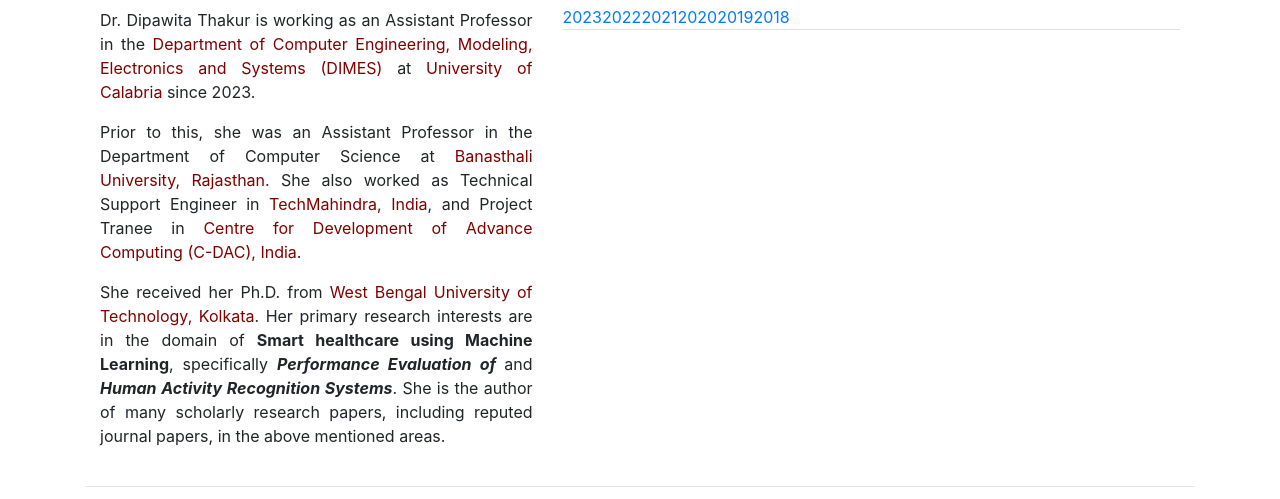
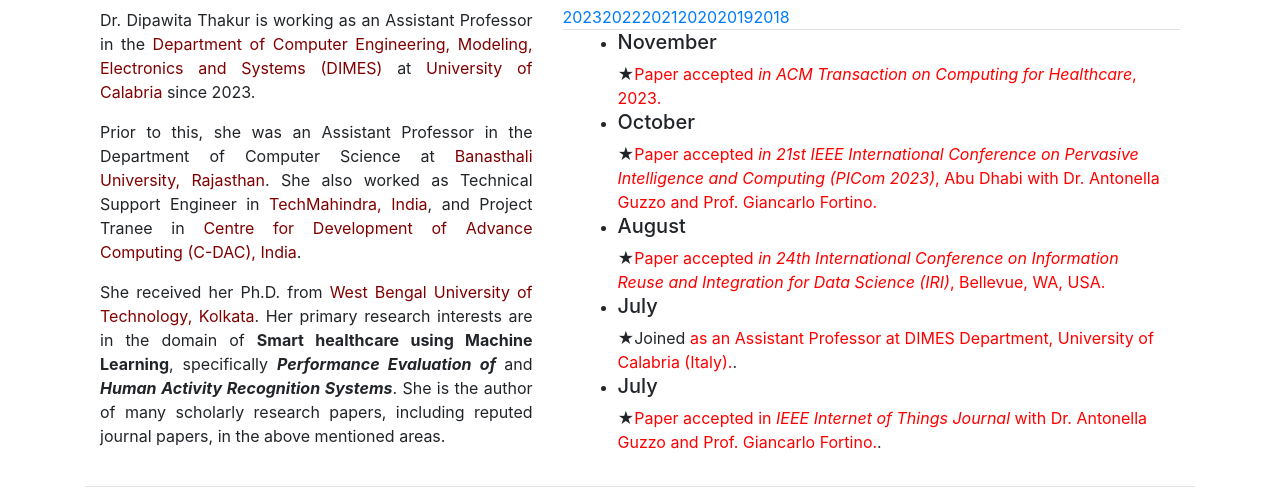
Before and after one commit to DipanwitaT/try, a plain HTML site: page index.html in a window 1280 px wide. Shown: the part 282-781 px from the top of the page. Drawn offline with nearby package versions, Linux system fonts and the light colour scheme.

Commit message:
first commit

```diff
--- a/index.html
+++ b/index.html
@@ -146,7 +146,7 @@
 
 				<div id="news-tab-content" class="tab-content">
 
-					<div class="tab-pane active fade in" id="2023">
+					<div class="tab-pane active fade show" id="2023">
 					<div class="news">
 				   	<ul id="ticker">
 
```
